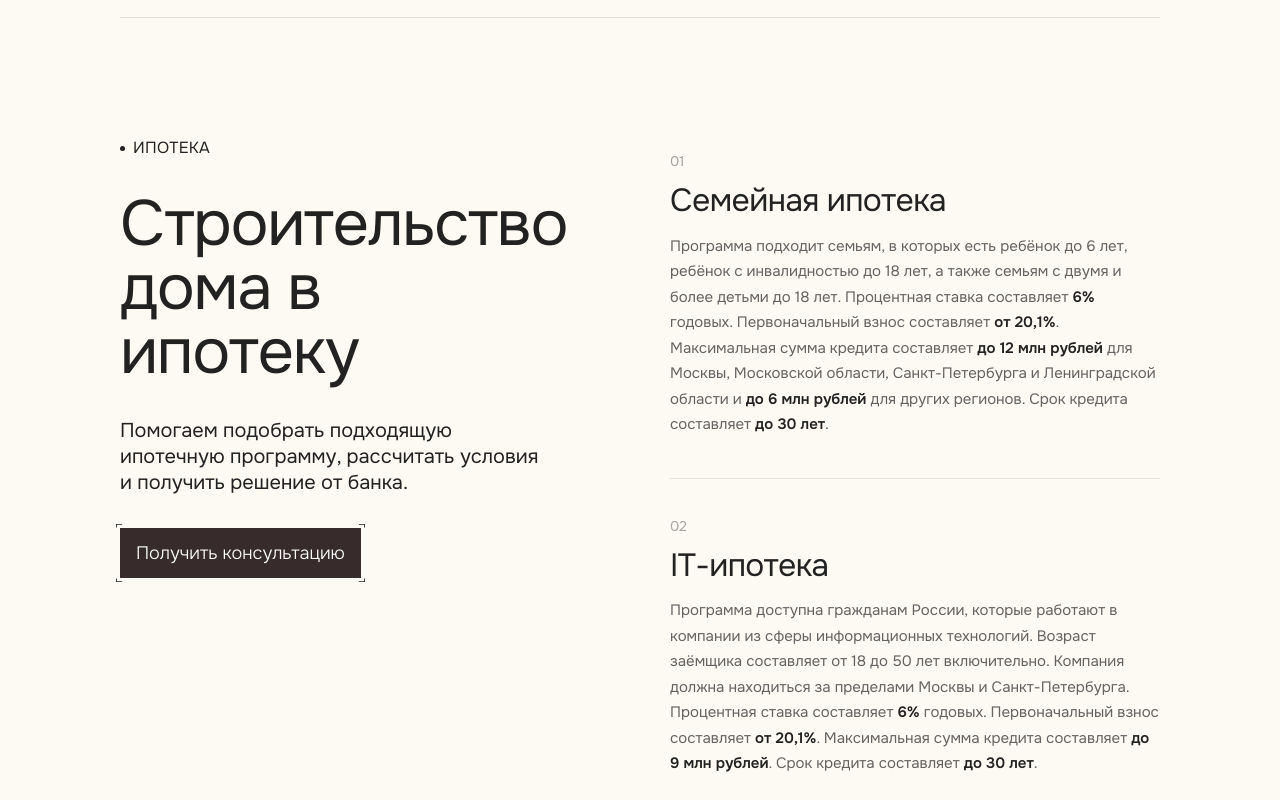
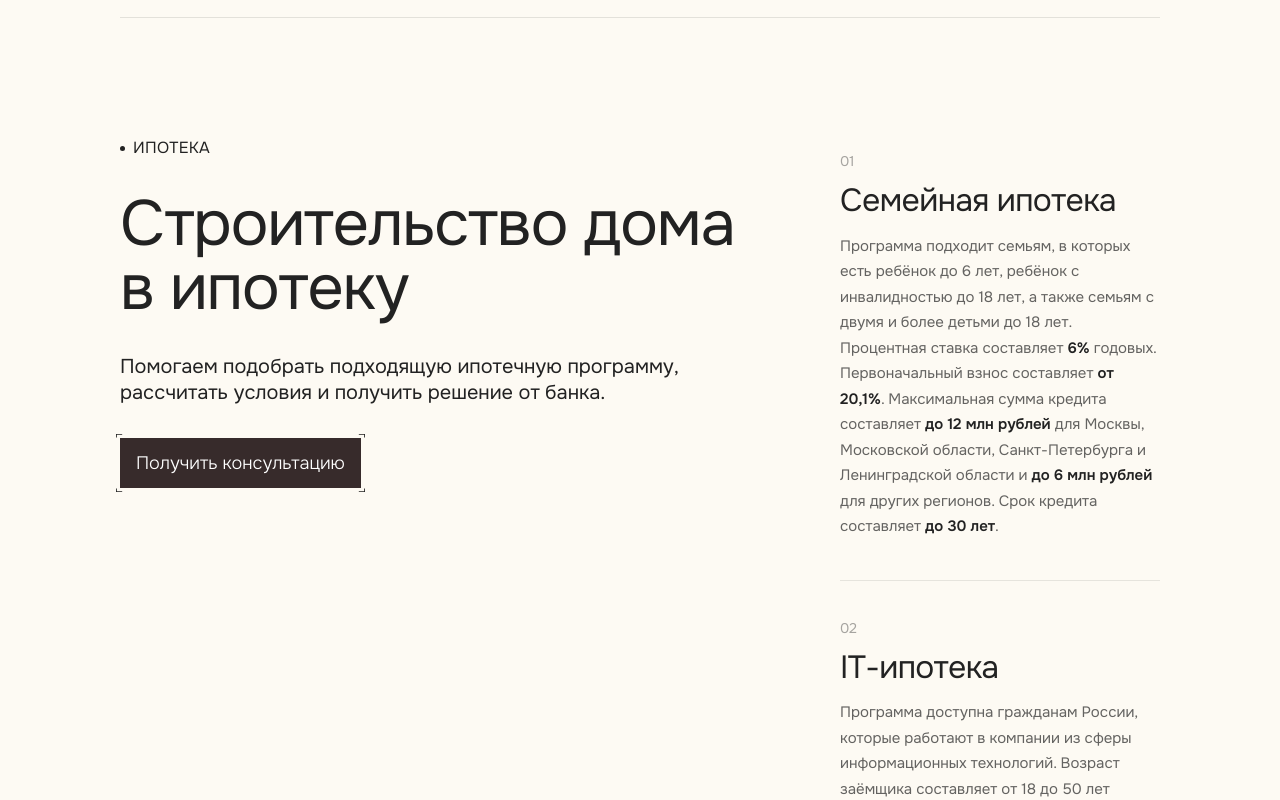
Before and after one commit to Kapustin-Team/sdach.ru, a Next.js app: page / in a window 1280 px wide. Shown: the part 2700-3500 px from the top of the page. Built offline with nearby package versions, Linux system fonts and the light colour scheme; no server answers.

Commit message:
fix(mortgage): keep title on two lines

```diff
--- a/src/components/blocks/Mortgage.tsx
+++ b/src/components/blocks/Mortgage.tsx
@@ -61,7 +61,7 @@ export default function Mortgage({
 }: MortgageProps) {
   return (
     <section className="px-[120px] py-[70px] max-md:px-6 max-md:py-10">
-      <div className="grid grid-cols-[minmax(0,430px)_minmax(0,1fr)] gap-[120px] max-lg:gap-20 max-md:grid-cols-1 max-md:gap-10">
+      <div className="grid grid-cols-[minmax(0,640px)_minmax(0,1fr)] gap-20 max-xl:grid-cols-[minmax(0,560px)_minmax(0,1fr)] max-lg:grid-cols-[minmax(0,500px)_minmax(0,1fr)] max-lg:gap-16 max-md:grid-cols-1 max-md:gap-10">
         <AnimatedSection className="sticky top-[130px] flex h-fit flex-col gap-8 max-md:static max-md:gap-6">
           <AnimatedTitle label={label} heading={title} subtitle={subtitle} />
           <div className="max-md:[&_a]:w-full max-md:[&_button]:w-full">
```
